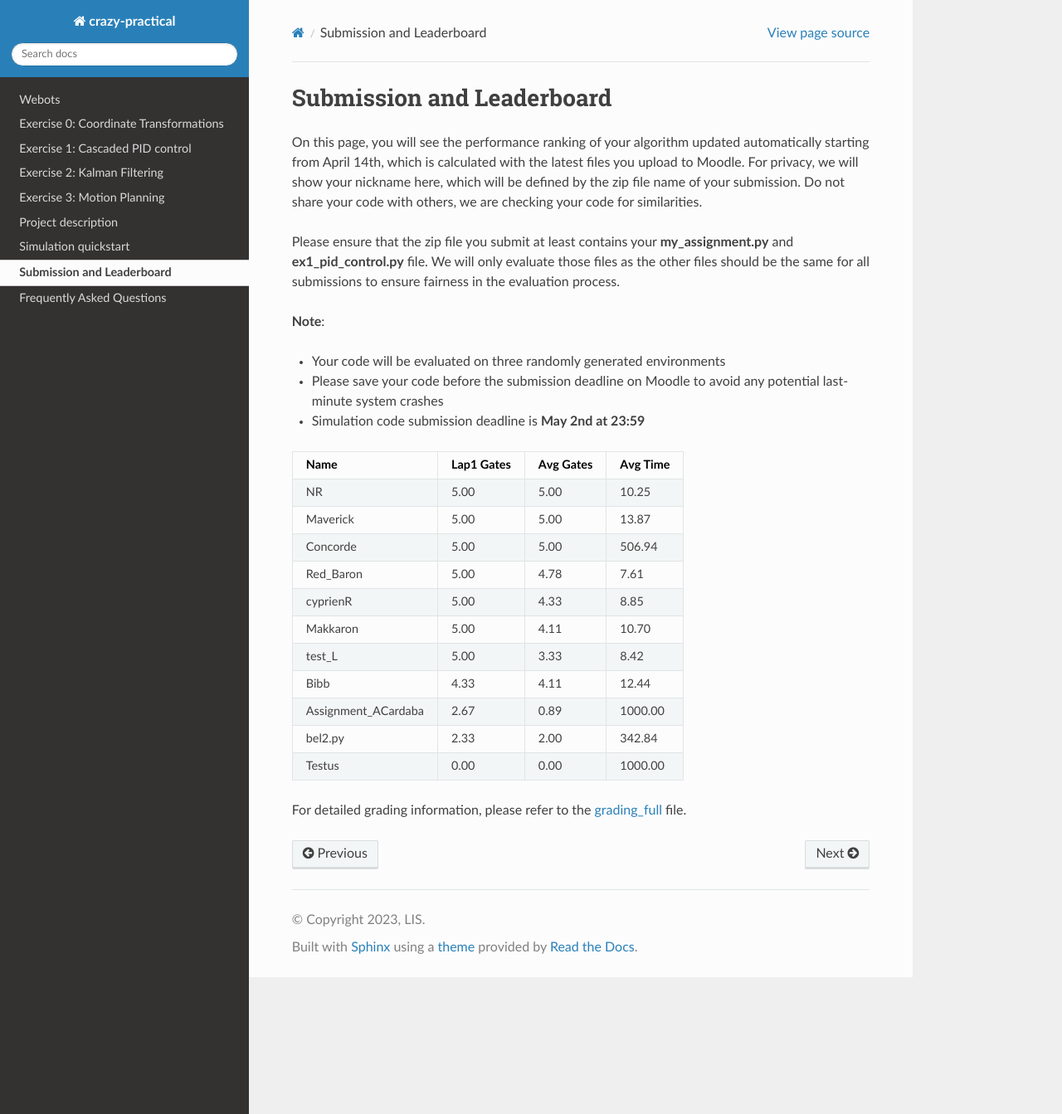
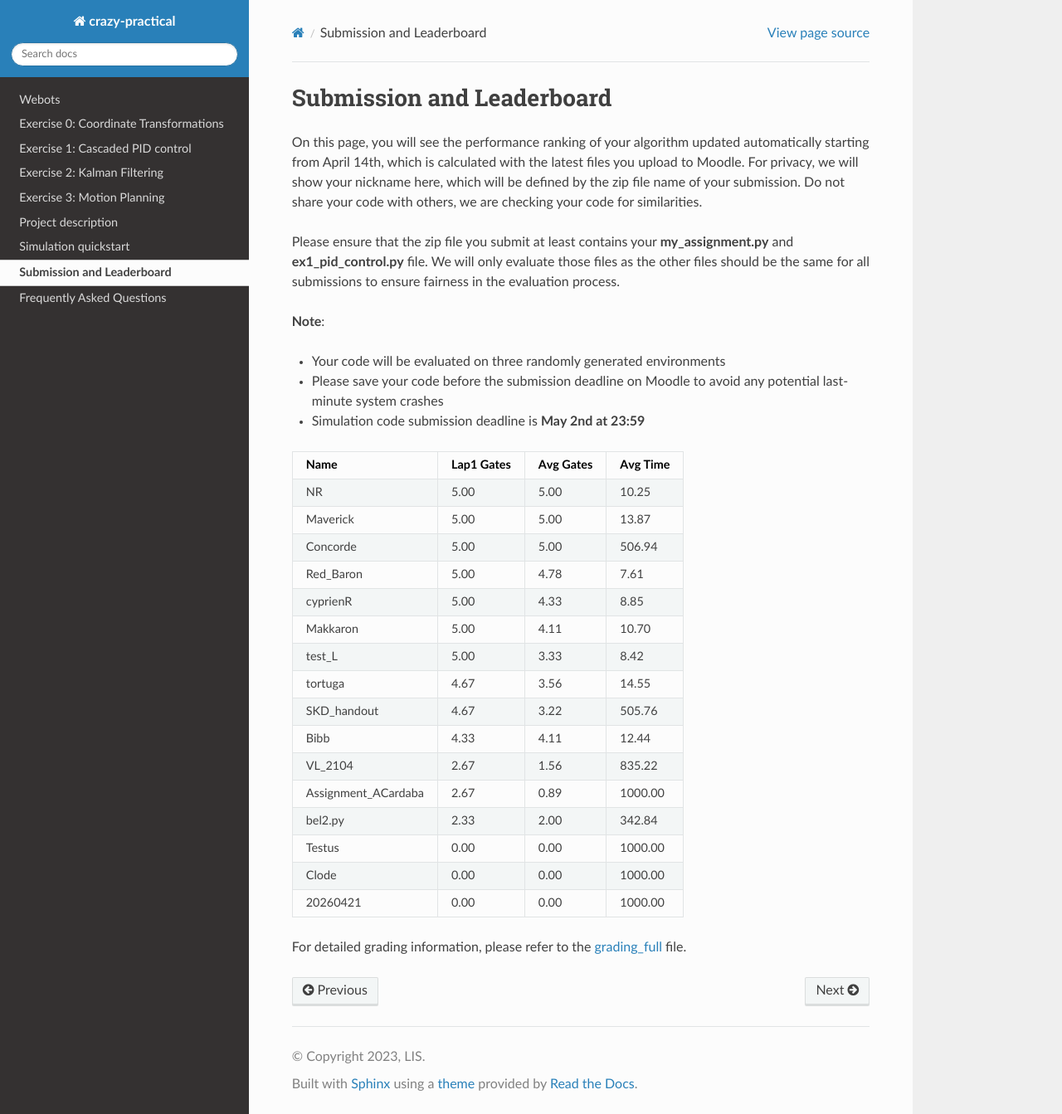
Before and after one commit to lis-epfl/micro-502, a Sphinx documentation site: the page built from docs/assignment/leaderboard.rst, in a window 1280 px wide and 1343 px high. Shown: the whole window at 83% size. Built offline with Sphinx 7.4.7 and the Read the Docs theme 3.1.0, drawn with Linux system fonts in a browser that asks for light colours.

Commit message:
Leaderboard Update

```diff
--- a/docs/assignment/leaderboard.rst
+++ b/docs/assignment/leaderboard.rst
@@ -17,17 +17,23 @@ Please ensure that the zip file you submit at least contains your **my_assignmen
 =================== ========== ========= ========
 Name                Lap1 Gates Avg Gates Avg Time
 =================== ========== ========= ========
-NR                  5.00       5.00      10.25
-Maverick            5.00       5.00      13.87
-Concorde            5.00       5.00      506.94
-Red_Baron           5.00       4.78      7.61
-cyprienR            5.00       4.33      8.85
-Makkaron            5.00       4.11      10.70
-test_L              5.00       3.33      8.42
-Bibb                4.33       4.11      12.44
-Assignment_ACardaba 2.67       0.89      1000.00
-bel2.py             2.33       2.00      342.84
-Testus              0.00       0.00      1000.00
+NR                   5.00        5.00       10.25
+Maverick             5.00        5.00       13.87
+Concorde             5.00        5.00       506.94
+Red_Baron            5.00        4.78       7.61
+cyprienR             5.00        4.33       8.85
+Makkaron             5.00        4.11       10.70
+test_L               5.00        3.33       8.42
+tortuga              4.67        3.56       14.55
+SKD_handout          4.67        3.22       505.76
+Bibb                 4.33        4.11       12.44
+VL_2104              2.67        1.56       835.22
+Assignment_ACardaba  2.67        0.89       1000.00
+bel2.py              2.33        2.00       342.84
+Testus               0.00        0.00       1000.00
+Clode                0.00        0.00       1000.00
+20260421             0.00        0.00       1000.00
 =================== ========== ========= ========
 
+
 For detailed grading information, please refer to the `grading_full <https://github.com/lis-epfl/micro-502/blob/main/docs/assignment/grading_full.ods?raw=true>`_ file.
```
Also changed, not shown: 1 other file.
